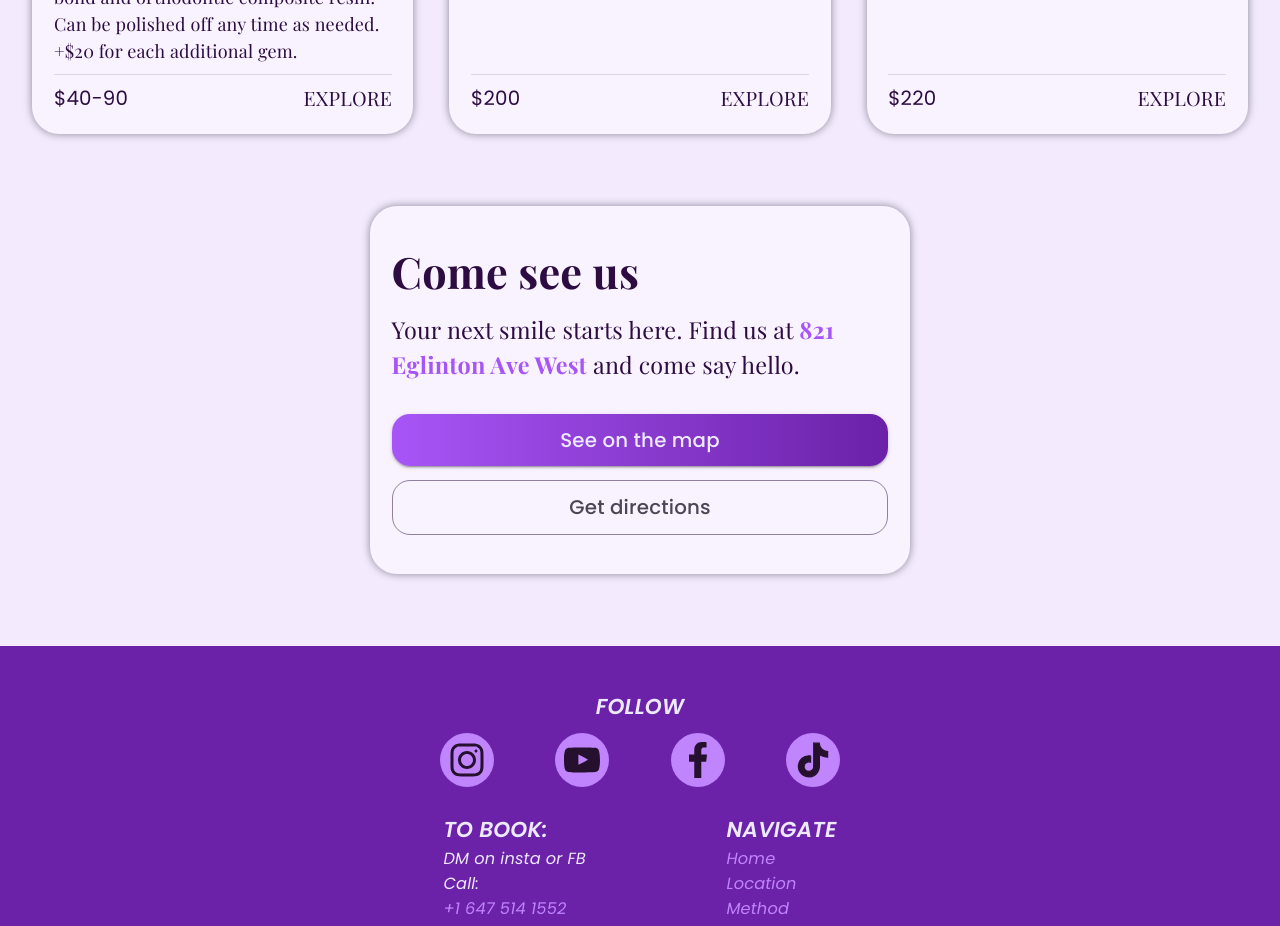
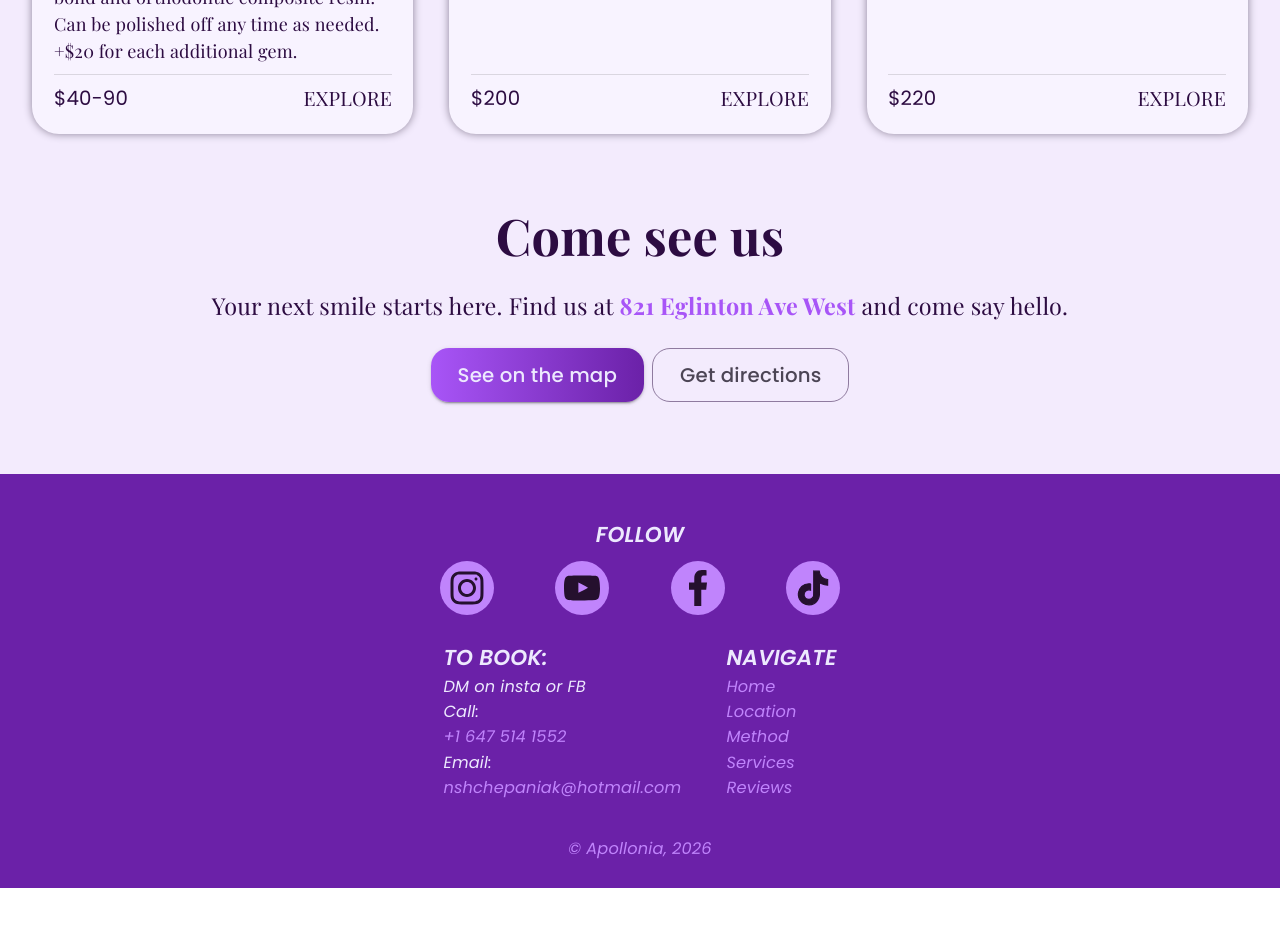
Before and after one commit to nadobrranichh/apollonia, a React (Vite) app: page / in a window 1280 px wide. Shown: the part 3440-4366 px from the top of the page. After the commit the page ends 4328 px from the top, so only its background shows below. Built offline with nearby package versions, Linux system fonts and the light colour scheme; no server answers; a web font is replaced by a local one.

Commit message:
fix: minor ui design changes on home page

```diff
--- a/src/pages/HomePage.tsx
+++ b/src/pages/HomePage.tsx
@@ -1,4 +1,4 @@
-import { Box, Button, Card, Link, Typography } from "@mui/material";
+import { Box, Button, Link, Stack, Typography } from "@mui/material";
 import HeroSection from "../components/home/HeroSection";
 import WhiteningImg from "../assets/regular-whitening-teeth.png";
 import TreatmentCard from "../components/TreatmentCard";
@@ -13,6 +13,7 @@ import { useResponsiveHeadingVariant } from "../hooks/useResponsiveHeadingVarian
 
 export default function HomePage() {
   const headingVariant = useResponsiveHeadingVariant();
+  const smallHeadingVariant = useResponsiveHeadingVariant("small");
 
   return (
     <Box
@@ -124,21 +125,11 @@ export default function HomePage() {
 
       <SectionBox
         sx={{
-          display: "flex",
-          justifyContent: "center",
           paddingY: "4rem",
         }}
       >
-        <Card
-          sx={{
-            padding: "2.2rem 1.2rem",
-            display: "flex",
-            flexDirection: "column",
-            gap: "0.75rem",
-            maxWidth: "30rem",
-          }}
-        >
-          <Typography variant="h4">Come see us</Typography>
+        <Stack spacing={3} sx={{ alignItems: "center" }}>
+          <Typography variant={smallHeadingVariant}>Come see us</Typography>
           <Typography sx={{ marginBottom: "1rem" }}>
             Your next smile starts here. Find us at{" "}
             <Link
@@ -154,6 +145,7 @@ export default function HomePage() {
             </Link>{" "}
             and come say hello.
           </Typography>
+          <Stack direction={{ xs: "column", sm: "row" }} spacing={1}>
             <Button variant="contained" component={RouterLink} to="/visit">
               See on the map
             </Button>
@@ -164,7 +156,8 @@ export default function HomePage() {
             >
               Get directions
             </Button>
-        </Card>
+          </Stack>
+        </Stack>
       </SectionBox>
     </Box>
   );
```
Lines whose indentation alone changed are shown as unchanged.
